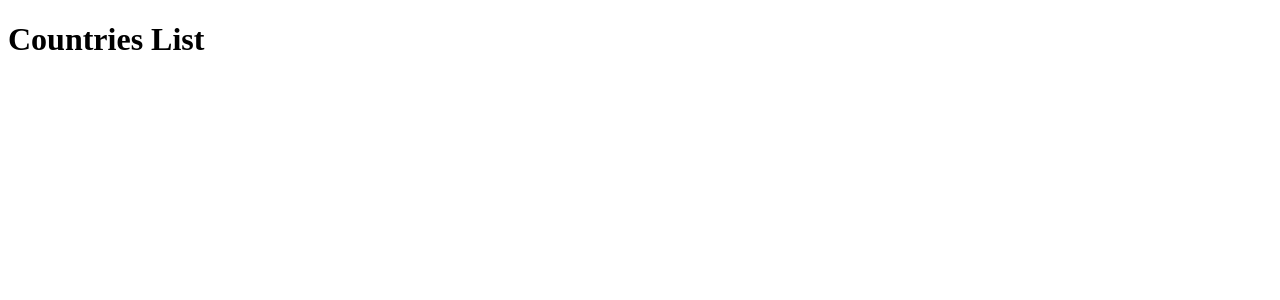
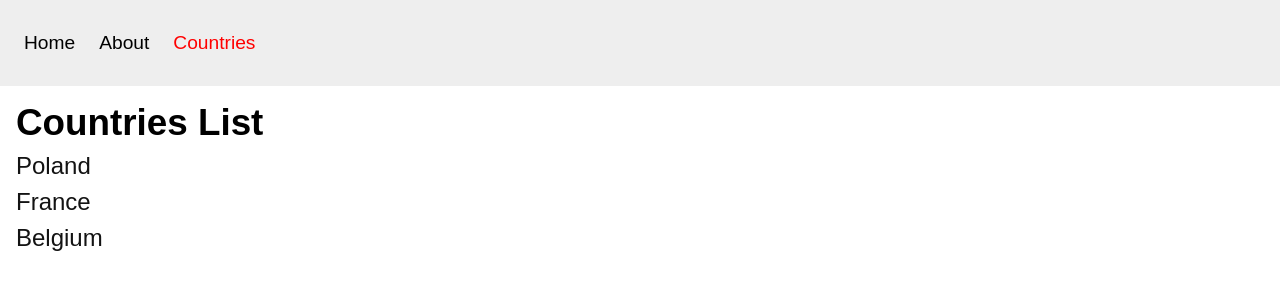
Before and after one commit to NowakBartlomiej/countries-app, a Next.js app: page /countries in a window 1280 px wide. Shown: the top 300 px of the page. Built offline with nearby package versions, Linux system fonts and the light colour scheme.

Commit message:
Added styles to pages

```diff
--- a/src/app/countries/page.jsx
+++ b/src/app/countries/page.jsx
@@ -1,4 +1,7 @@
 import React from 'react'
+import styles from '../../styles/countries.module.css'
+
+import Link from 'next/link'
 
 export const metadata = {
     title: 'Countries List'
@@ -6,9 +9,17 @@ export const metadata = {
 
 const page = () => {
   return (
-    <div>
-        <h1>Countries List</h1>
-    </div>
+    <section>
+        <h1 className={styles.header}>Countries List</h1>
+
+        <div className={styles.list}>
+          <Link href={`/countries/Poland`} className={styles.link}>Poland</Link>
+
+          <Link href={`/countries/France`} className={styles.link}>France</Link>
+
+          <Link href={`/countries/Belgium`} className={styles.link}>Belgium</Link>
+        </div>
+    </section>
   )
 }
 
--- /dev/null
+++ b/src/app/globals.css
@@ -0,0 +1,10 @@
+* {
+    padding: 0;
+    margin: 0;
+    box-sizing: border-box;
+    font-family: sans-serif;
+}
+
+section {
+    padding: 1rem;
+}
--- a/src/app/layout.jsx
+++ b/src/app/layout.jsx
@@ -1,7 +1,14 @@
+import './globals.css'
+
+import Navigation from "@/components/Navigation";
+
 export default function RootLayout({ children }) {
   return (
     <html lang="en">
-      <body>{children}</body>
+      <body>
+        <Navigation />
+        {children}
+      </body>
     </html>
   )
 }
--- /dev/null
+++ b/src/components/Navigation.jsx
@@ -0,0 +1,22 @@
+'use client'
+
+import Link from "next/link";
+
+import styles from "../styles/navigation.module.css";
+import { usePathname } from 'next/navigation';
+
+const Navigation = () => {
+  const currentRoute = usePathname();
+
+  return (
+    <div className={styles.navigation}>
+          <Link className={currentRoute === '/' ? styles.activeLink : styles.link} href="/">Home</Link>
+
+          <Link className={currentRoute === '/about' ? styles.activeLink : styles.link} href="/about">About</Link>
+
+          <Link className={currentRoute === '/countries' ? styles.activeLink : styles.link} href="/countries">Countries</Link>
+    </div>
+  );
+};
+
+export default Navigation;
--- /dev/null
+++ b/src/styles/countries.module.css
@@ -0,0 +1,21 @@
+.header {
+    font-size: 2.3rem;
+    margin-bottom: .5rem;
+}
+
+.list {
+   font-size: 1.5rem;
+   display: flex;
+   flex-direction: column;
+   gap: .5rem;
+}
+
+
+.link {
+    text-decoration: none;
+    color: #131313;
+}
+
+.link:hover {
+    color: #7c7c7c;
+}
--- /dev/null
+++ b/src/styles/navigation.module.css
@@ -0,0 +1,25 @@
+.navigation {
+    padding: 2rem 1.5rem;
+    background: #eee;
+    color: black;
+    display: flex;
+    gap: 1.5rem;
+}
+
+.link {
+    font-size: 1.2rem;
+    text-decoration: none;
+    font-weight: 500;
+    color: black;
+}
+
+.link:hover {
+    color: #7c7c7c;
+}
+
+.activeLink {
+    font-size: 1.2rem;
+    text-decoration: none;
+    font-weight: 500;
+    color: red;
+}
```
Also changed, not shown: src/app/about/page.jsx (+2 -9 lines), src/app/countries/[slug]/page.jsx (+12 -4 lines), src/app/page.jsx (+2 -8 lines), src/styles/country.module.css (added, +18 -0 lines).
